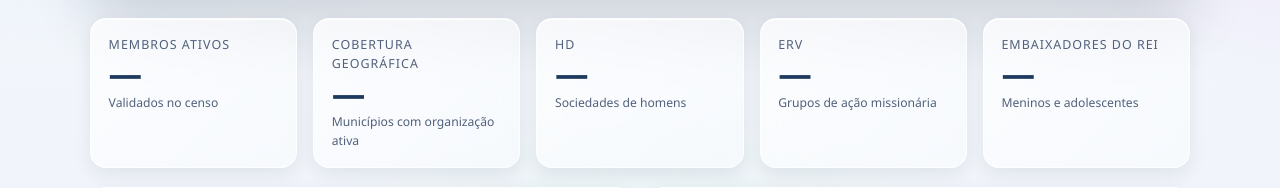
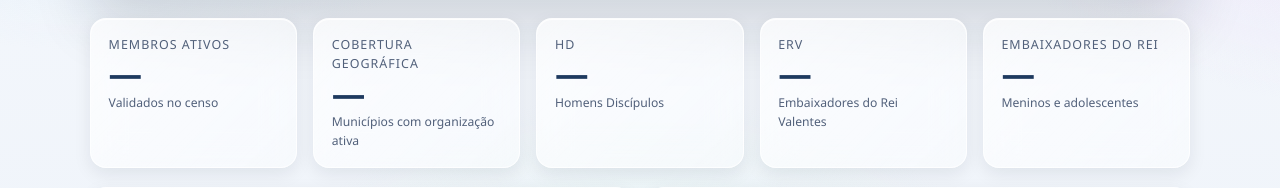
Before and after one commit to IOTABE/hdto, a Django app: template templates/dashboard/painel.html in a window 1280 px wide. Shown: the part 310-498 px from the top of the page. Run offline with Django 5.2, Linux system fonts and the light colour scheme; the template is opened without the code that fills it, so the values that code supplies are empty; parts of the project's set-up code (start-up, migrations or seed data) failed here and were passed over.

Commit message:
fix: corrigir rótulos das organizações HD e ERV
Ajusta ortografia para Homens Discípulos e Embaixadores do Rei Valentes, com migração de choices.

```diff
--- a/apps/institutions/models.py
+++ b/apps/institutions/models.py
@@ -111,8 +111,8 @@ class Igreja(TimeStampedModel):
 
 class Organizacao(TimeStampedModel):
     class Tipo(models.TextChoices):
-        HD = "HD", "Sociedade Missionária de Homens Batistas"
-        ERV = "ERV", "Grupo de Ação Missionária"
+        HD = "HD", "Homens Discípulos"
+        ERV = "ERV", "Embaixadores do Rei Valentes"
         ER = "ER", "Embaixadores do Rei"
 
     class Status(models.TextChoices):
--- a/templates/dashboard/painel.html
+++ b/templates/dashboard/painel.html
@@ -56,12 +56,12 @@
     <article class="glass-card kpi">
       <p class="kpi__label">HD</p>
       <p class="kpi__value" id="kpi-hd">—</p>
-      <p class="kpi__hint">Sociedades de homens</p>
+      <p class="kpi__hint">Homens Discípulos</p>
     </article>
     <article class="glass-card kpi">
       <p class="kpi__label">ERV</p>
       <p class="kpi__value" id="kpi-erv">—</p>
-      <p class="kpi__hint">Grupos de ação missionária</p>
+      <p class="kpi__hint">Embaixadores do Rei Valentes</p>
     </article>
     <article class="glass-card kpi">
       <p class="kpi__label">Embaixadores do Rei</p>
```
Also changed, not shown: apps/institutions/migrations/0003_alter_organizacao_tipo.py (added).
